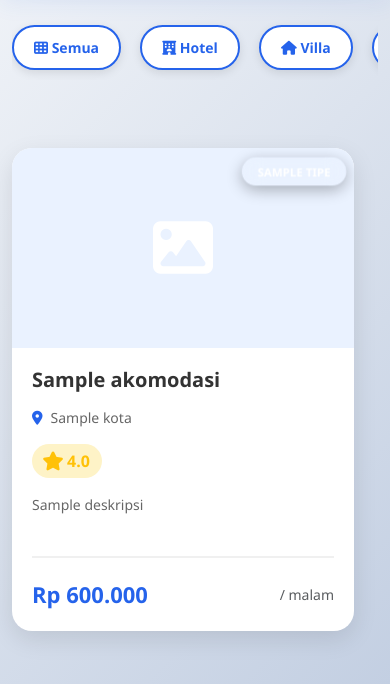
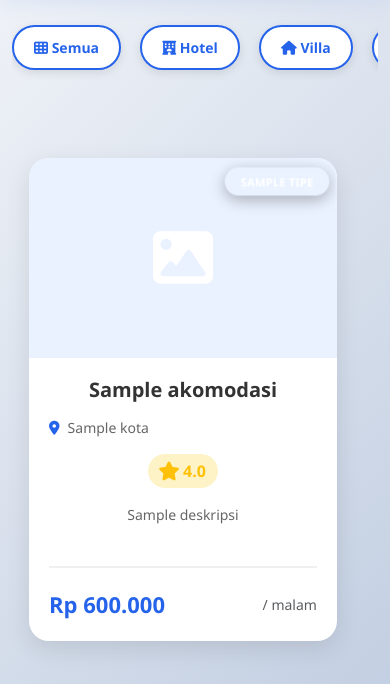
Before and after one commit to llynaaonlyy/ManajementHotel_CI4_New, a CodeIgniter 4 app: the page made by app/Views/home.php in a window 390 px wide. Shown: the part 160-844 px from the top of the page. Run offline with PHP 8.4 and a stand-in for CodeIgniter, Linux system fonts and the light colour scheme; the template is opened without the code that fills it: most values are stand-ins (such as "Sample title", 1, 10 or a date in 2020); data that the repository does not hold is empty; some libraries are stand-ins or nearby versions.

Commit message:
update file home.php

```diff
--- a/app/Views/home.php
+++ b/app/Views/home.php
@@ -439,8 +439,15 @@
                 font-size: 14px;
             }
 
+            .card-akomodasi {
+                margin: 10px auto;
+                width: 90%;
+                max-width: 500px;
+            }
+
             .card-body {
                 padding: 20px;
+                text-align: center;
             }
 
             .price {
```
